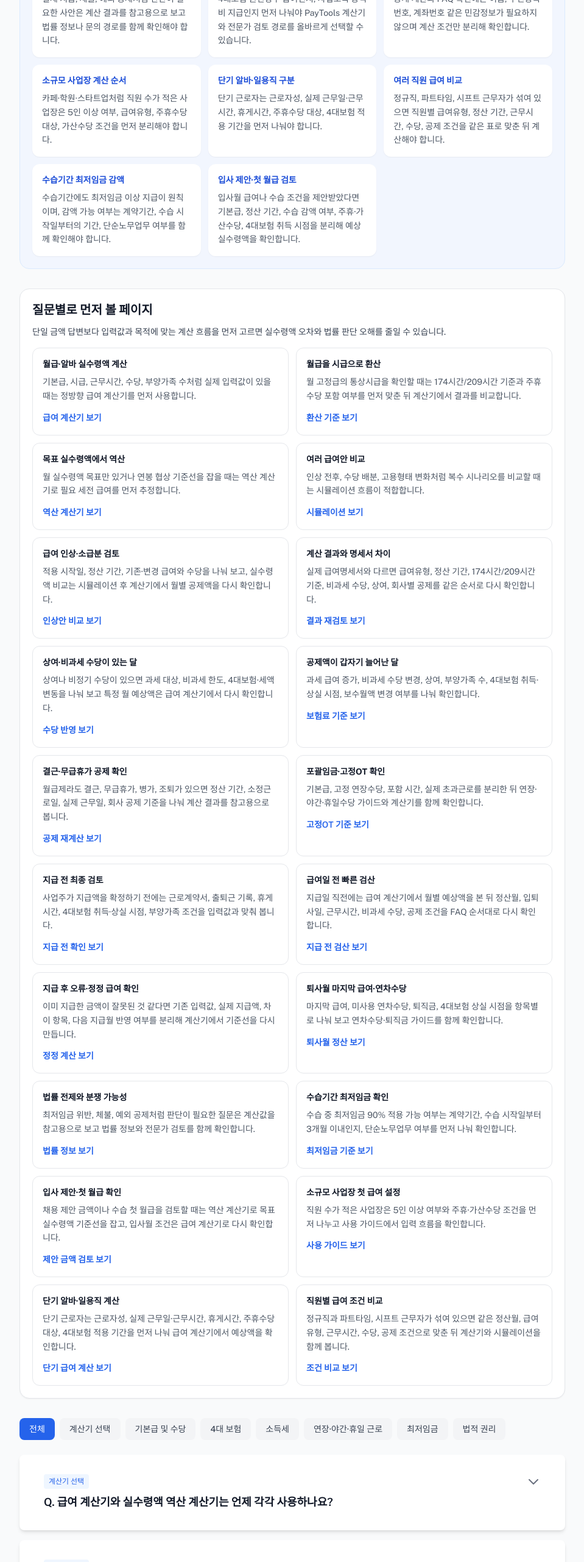
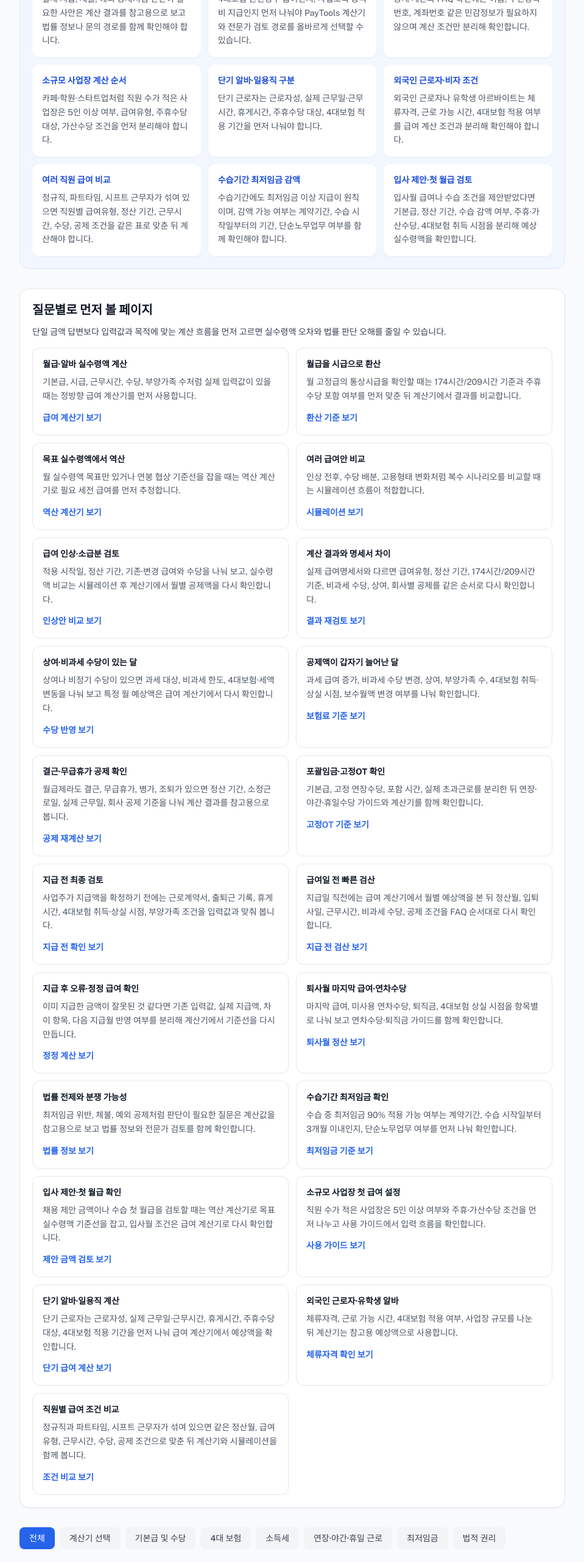
Before and after one commit to freenu0618/calcul, a React (Vite) app in the folder frontend/: page /faq in a window 1280 px wide. Shown: the part 1360-3921 px from the top of the page at 61% size, without its empty margins (160-1119 px from the left). Built offline with nearby package versions, Linux system fonts and the light colour scheme; no server answers.

Commit message:
improve: add foreign worker payroll answer signals

```diff
--- a/frontend/src/pages/FAQ.tsx
+++ b/frontend/src/pages/FAQ.tsx
@@ -120,6 +120,10 @@ const categorySummaries: CategorySummary[] = [
   {
     title: '단기 알바·일용직 구분',
     description: '단기 근로자는 근로자성, 실제 근무일·근무시간, 휴게시간, 주휴수당 대상, 4대보험 적용 기간을 먼저 나눠야 합니다.',
+  },
+  {
+    title: '외국인 근로자·비자 조건',
+    description: '외국인 근로자나 유학생 아르바이트는 체류자격, 근로 가능 시간, 4대보험 적용 여부를 급여 계산 조건과 분리해 확인해야 합니다.',
   },
   {
     title: '여러 직원 급여 비교',
@@ -251,6 +255,12 @@ const answerRouteCards = [
     label: '단기 급여 계산',
   },
   {
+    title: '외국인 근로자·유학생 알바',
+    description: '체류자격, 근로 가능 시간, 4대보험 적용 여부, 사업장 규모를 나눈 뒤 계산기는 참고용 예상액으로 사용합니다.',
+    to: '/guide/insurance',
+    label: '체류자격 확인',
+  },
+  {
     title: '직원별 급여 조건 비교',
     description: '정규직과 파트타임, 시프트 근무자가 섞여 있으면 같은 정산월, 급여유형, 근무시간, 수당, 공제 조건으로 맞춘 뒤 계산기와 시뮬레이션을 함께 봅니다.',
     to: '/simulation',
@@ -258,7 +268,7 @@ const answerRouteCards = [
   },
 ];
 
-const dateModified = '2026-08-24';
+const dateModified = '2026-08-25';
 
 const FAQ = () => {
   const [selectedCategory, setSelectedCategory] = useState<string>('전체');
@@ -385,6 +395,11 @@ const FAQ = () => {
       category: '계산기 선택',
       question: '단기 알바나 일용직도 PayTools로 계산할 수 있나요?',
       answer: '단기 근로자는 먼저 근로계약에 따른 근로자인지, 용역·사업소득 지급인지 구분해야 합니다. 근로자라면 시급, 실제 근무일과 근무시간, 무급 휴게시간, 주휴수당 대상 여부, 사업장 규모, 4대보험 적용 기간을 나눠 급여 계산기에서 예상액을 확인하세요. 일용근로소득세, 고용보험, 산재보험처럼 별도 판단이 필요한 항목은 계산 결과를 참고용으로 보고 실제 지급 전 전문가 검토를 함께 진행하는 것이 안전합니다.',
+    },
+    {
+      category: '계산기 선택',
+      question: '외국인 근로자나 유학생 아르바이트 급여도 계산할 수 있나요?',
+      answer: '근로계약에 따른 근로자 급여라면 PayTools에서 월급·시급, 근무시간, 주휴수당, 4대보험 공제 예상액을 참고용으로 확인할 수 있습니다. 다만 외국인 근로자와 유학생은 체류자격, 근로 가능 시간, 국민연금·고용보험 등 보험 적용 여부가 달라질 수 있으므로 비자 종류, 사업장 규모, 실제 근무시간을 분리하고, 체류자격·취업 가능 여부나 실제 공제 판단은 출입국·노무 전문가 검토로 연결하세요.',
     },
     // 기본급 및 수당
     {
--- a/frontend/src/pages/Guide/GuidePage.tsx
+++ b/frontend/src/pages/Guide/GuidePage.tsx
@@ -72,6 +72,11 @@ const preCalculationChecks = [
     detail: '4대보험, 소득세, 비과세 수당, 회사별 공제는 실제 실수령액을 바꿀 수 있습니다.',
     path: '/guide/insurance',
   },
+  {
+    label: '외국인 근로자 조건',
+    detail: '체류자격, 근로 가능 시간, 4대보험 적용 여부는 계산 조건과 별도로 확인합니다.',
+    path: '/guide/insurance',
+  },
 ];
 
 const scenarioRoutes = [
@@ -84,6 +89,11 @@ const scenarioRoutes = [
     label: '알바·시프트 급여가 궁금해요',
     detail: '주휴수당 대상 여부와 야간·휴일·연장근로 시간을 분리한 뒤 계산기로 이어갑니다.',
     path: '/guide/weekly-holiday',
+  },
+  {
+    label: '외국인 근로자나 유학생 알바를 계산해요',
+    detail: '체류자격, 근로 가능 시간, 4대보험 적용 여부, 사업장 규모를 나눠 참고용 예상액으로 확인합니다.',
+    path: '/guide/insurance',
   },
   {
     label: '목표 실수령액에서 세전 급여를 찾고 싶어요',
@@ -122,7 +132,7 @@ const scenarioRoutes = [
   },
 ];
 
-const dateModified = '2026-08-23';
+const dateModified = '2026-08-25';
 
 const guideStructuredData = [
   {
@@ -202,6 +212,14 @@ const guideStructuredData = [
         acceptedAnswer: {
           '@type': 'Answer',
           text: '월급 실수령액은 4대보험과 소득세·지방소득세를 함께 반영해야 하므로, 개념은 각각의 가이드에서 확인하고 실제 금액은 급여 계산기에서 함께 계산하는 것이 좋습니다.',
+        },
+      },
+      {
+        '@type': 'Question',
+        name: '외국인 근로자나 유학생 아르바이트는 어디에서 확인하나요?',
+        acceptedAnswer: {
+          '@type': 'Answer',
+          text: '급여 계산은 월급·시급, 근무시간, 주휴수당, 사업장 규모를 기준으로 계산기에서 참고용으로 확인할 수 있습니다. 다만 체류자격, 근로 가능 시간, 4대보험 적용 여부는 비자와 실제 고용 조건에 따라 달라질 수 있어 보험 가이드와 전문가 검토를 함께 확인하는 것이 안전합니다.',
         },
       },
       {
```
Also changed, not shown: frontend/public/llms.txt, 1 other file (tests, documents, lock files or other folders).
